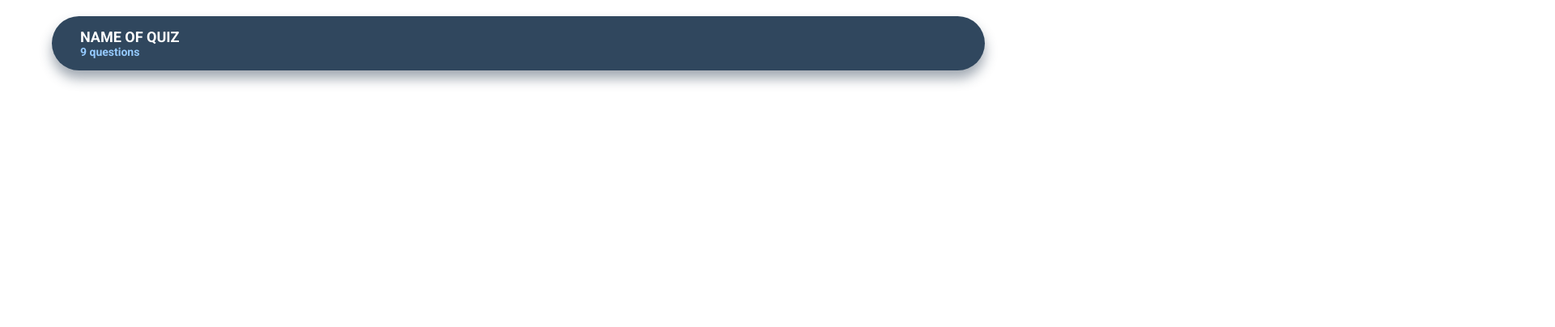
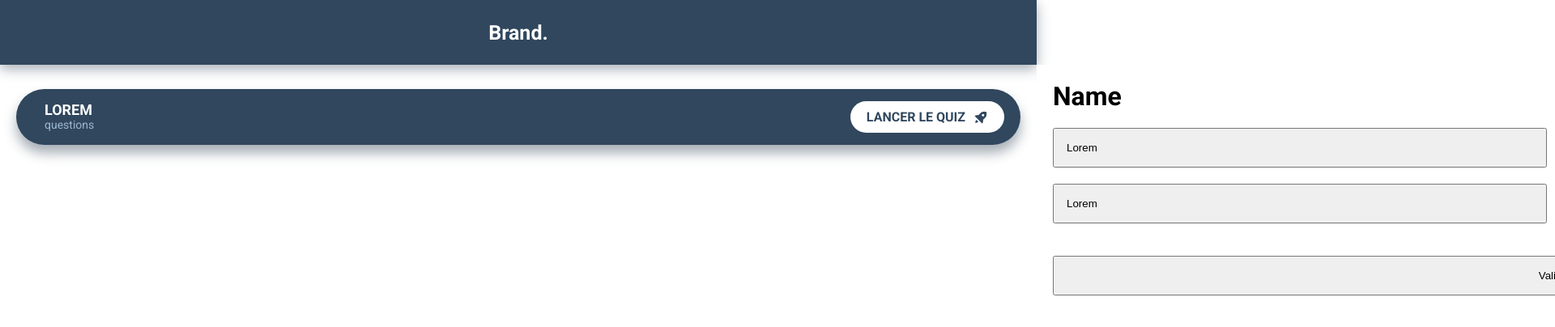
Before and after one commit to BenjaminDrn/AP-QUIZ, a plain HTML site: page index.html in a window 1280 px wide. Shown: the top 404 px of the page at 81% size, 1920 px wide, since content can reach past the window. Drawn offline with nearby package versions, Linux system fonts and the light colour scheme.

Commit message:
Ajout d'éléments visuels pour la partie questions réponses en HTML et CSS

```diff
--- a/CSS/style.css
+++ b/CSS/style.css
@@ -13,49 +13,117 @@
     --font-size-NbrQuestions: 14px;
 }
 
-
 /* =========================== Classes Générales =========================== */
 *, ::before, ::after{
     margin: 0;
     padding: 0;
     box-sizing: border-box;
 }
-
 body {
     margin: 0;
     font-family: var(--font-roboto);
 }
 
+/* =========================== NAVBAR =========================== */
+#navbar {
+    display: flex;
+    justify-content: center;
+    align-items: center;
+    height: 80px;
+    background-color: var(--first-color);
+    z-index: 100;
+    box-shadow: 0px 5px 15px rgba(30, 51, 71, 0.4);
+
+}
+#navbar h1 {
+    font-size: 25px;
+    color:  #fff;
+}
 
 /* =========================== wrapper =========================== */
 .wrapper {
-    width: 90%;
-    margin: 0 auto;
-    padding-top: 20px;
-
+    margin: 30px 0 0 0;
+    padding: 0 20px;
 }
 
 /* =========================== quiz =========================== */
 #quiz{
     width: 100%;
+    display: flex;
+    justify-content: space-between;
     background: var(--first-color);
     color: #ffffff;
-    padding: 15px 0px 15px 35px;
+    padding:  15px 20px 15px 35px;
     border-radius: 40px;
-    box-shadow: 0px 10px 15px rgba(30, 51, 71, 0.418);
+    box-shadow: 0px 10px 15px rgba(30, 51, 71, 0.4);
     transition: all 0.3s;
     user-select: none;
-    cursor: pointer;
 }
-#quiz:hover{
-    box-shadow: 0px 10px 15px rgba(30, 51, 71, 0.671);
-}
-#quiz .quiz__name {
+#quiz .quiz__infos .quiz__name {
     font-size: var(--font-size-QuizName);
     text-transform: uppercase;
 }
-#quiz .number__questions{
-    color: #95caff;
-    font-weight: 600;
+#quiz .quiz__infos .number__questions{
+    color: #9db7d1;
+    font-weight: 500;
     font-size: var(--font-size-NbrQuestions);
 }
+#quiz .launch__btn {
+    background: #fff;
+    color: var(--first-color);
+    display: flex;
+    align-items: center;
+    text-transform: uppercase;
+    font-weight: bold;
+    padding: 10px 20px;
+    border-radius: 30px;
+    cursor: pointer;
+}
+#quiz .launch__btn p { margin-right: 10px; }
+#quiz .launch__btn .bxs-rocket::before{ font-size: 18px; }
+
+/* =========================== questions =========================== */
+#questions-container{
+    width: 100%;
+    height: calc(100vh - 80px);
+    position: absolute;
+    top: 80px;
+    right: -100%;
+    padding: 20px;
+    background: #fff;
+    transition: all 0.3s;
+}
+.show {
+    right: 0;
+}
+
+#questions-title{
+    margin-bottom: 20px;
+}
+#questions {
+    display: flex;
+    justify-content: space-between;
+    flex-wrap: wrap;
+    margin: 0 auto;
+}
+#questions button{
+    width: 100%;
+    margin-bottom: 20px;
+    display: flex;
+    padding: 15px;
+    cursor: pointer;
+}
+#submit-questions button {
+    width: 100%;
+    margin-top: 20px;
+    padding: 15px;
+    cursor: pointer;
+}
+
+@media screen and (min-width : 768px){
+    #questions button{
+        width: calc((100% - 20px)/2);
+
+    }
+
+}
--- a/index.html
+++ b/index.html
@@ -12,15 +12,39 @@
 </head>
 <body>
 
+    <nav id="navbar">
+        <h1>Brand.</h1>
+    </nav>
+
     <main class="wrapper">
 
         <div id="quiz">
-            <h1 id="name-Of-Quiz" class="quiz__name">name Of Quiz</h1>
-            <p class="number__questions"><span id="number-Of-Questions" >9</span> questions</p>
+            <div class="quiz__infos">
+                <h1 id="name-Of-Quiz" class="quiz__name">Lorem</h1>
+                <p class="number__questions"><span id="number-Of-Questions"></span> questions</p>
+            </div>
+            <div class="launch__btn">
+                <p>Lancer le quiz</p>
+                <i class='bx bxs-rocket'></i>
+            </div>
+        </div>
+
+        <div id="questions-container" class="show">
+
+            <h1 id="questions-title">Name</h1>
+
+            <div id="questions">
+                <button>Lorem</button>
+                <button>Lorem</button>
+                <button>Lorem</button>
+                <button>Lorem</button>
+            </div>
+            <div id="submit-questions">
+                <button>Valider</button>
+            </div>
         </div>
 
     </main>
 
-
 </body>
 </html>
```
